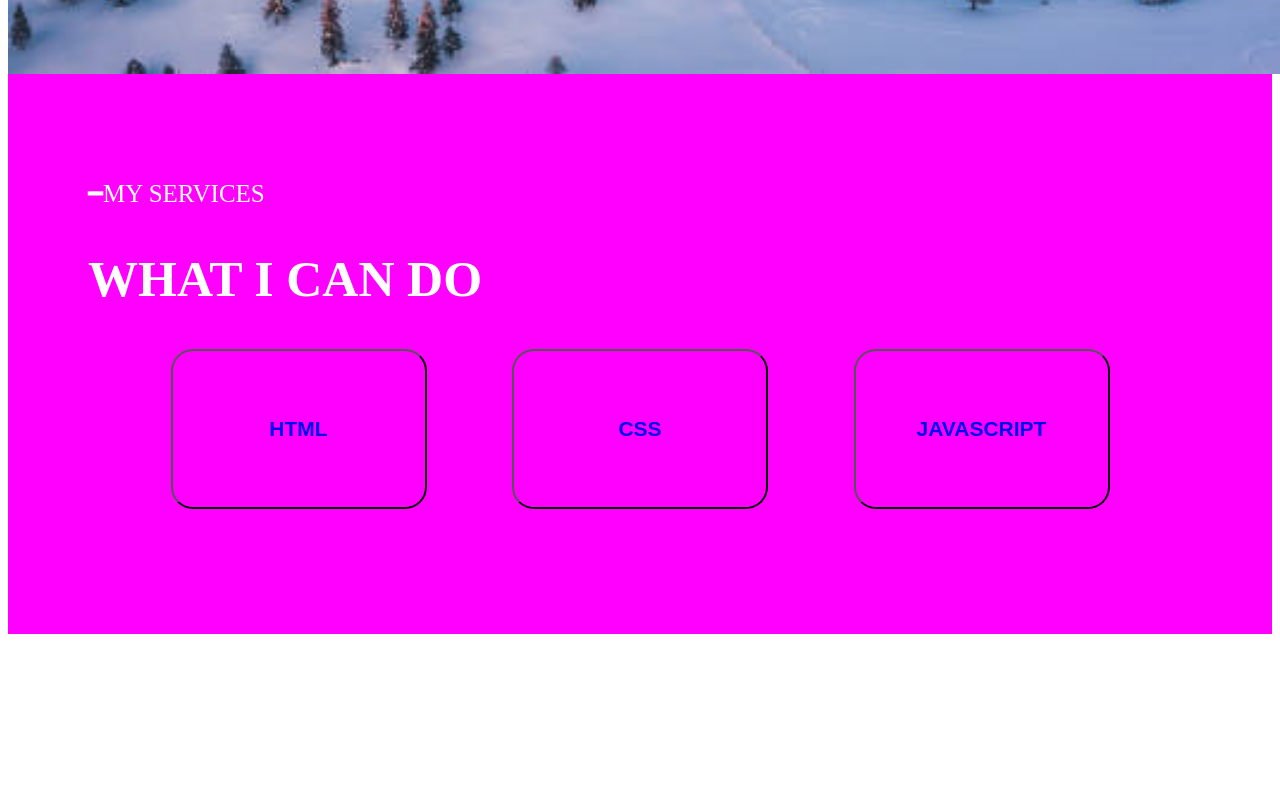
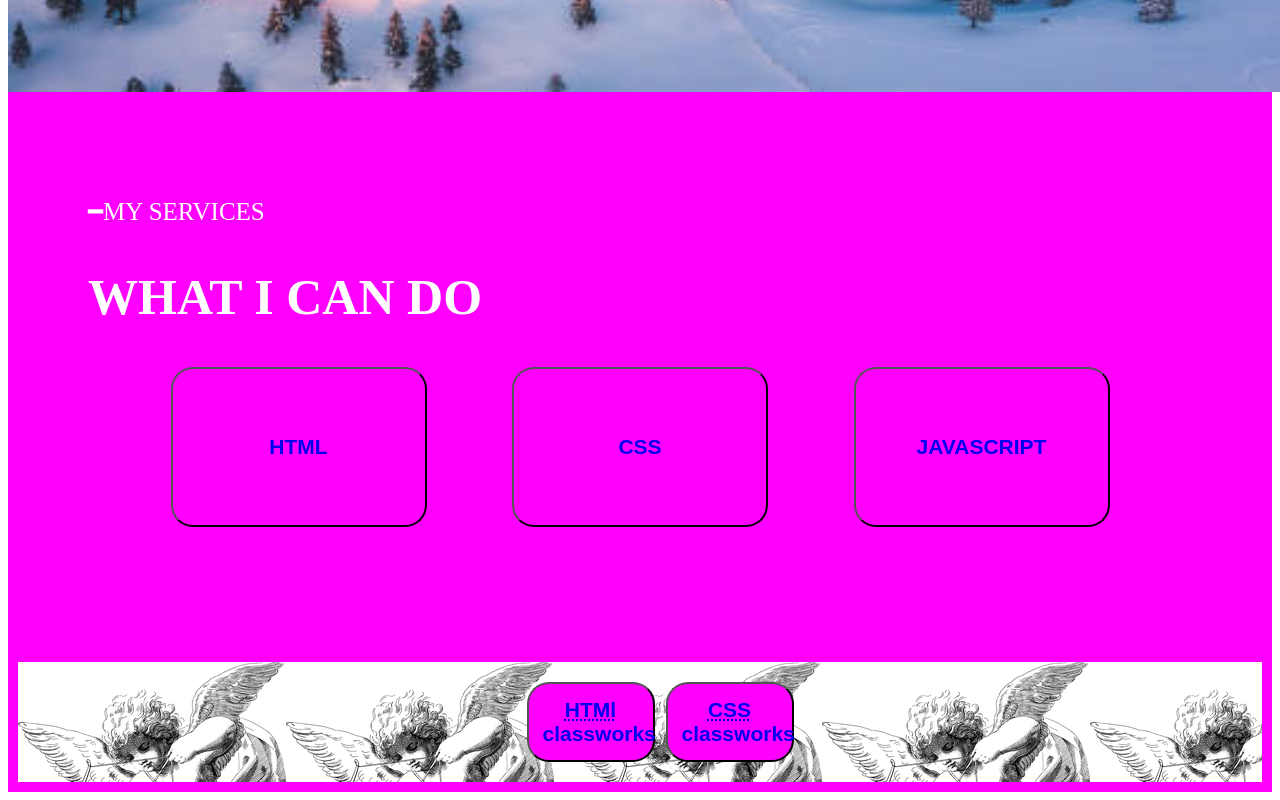
Before and after one commit to ebuka1111/6b2class, a website: page index.html in a window 1280 px wide. Shown: the part 1616-2416 px from the top of the page. Before the commit the page ends 2258 px from the top, so only its background shows below. Drawn offline with Linux system fonts and the light colour scheme.

Commit message:
feat:add some files

```diff
--- a/assignment/styless.css/index.css
+++ b/assignment/styless.css/index.css
@@ -98,6 +98,7 @@ header {
   .button2:hover{
     background-image: url(/assignment/media/bunny-155674__340.webp);
     transition: all 3s linear;
+    transform: rotate(360deg);
   }
   .button2{
     background-color:var(--bg-color);
@@ -111,3 +112,37 @@ header {
      width: 20vw;
      height: 20vh;
   }
+  .button1{
+    background-color:var(--bg-color);
+    margin-top: 44px;
+     padding: 9px 14px;
+     border-radius: 22px;
+     font-weight: bold;
+     font-size: 21px;
+     margin: 0 3px;
+     cursor: pointer;
+     width: 10vw;
+     height: 10vh;
+  }
+  .button1:hover{
+    transition: all 3s linear;
+    transform: rotate(180deg);
+    background-image: url(/assignment/media/elephant-5553128__340.webp);
+  }
+  .audio-player {--player-button-width: 3em;--sound-button-width: 2em; --space:.5em;}
+
+     .foot{
+      background-image: url(/assignment/media/cupid-5782975__340.webp);
+      display: flex;
+      align-items: space-evenly;
+      height: 15vh;
+      color: var(--text-color);
+      border: 10px solid var(--bg-color);
+      justify-content: center;
+      /* flex-direction: row; */
+    }
+    .lient{
+      list-style-type: none;
+      font-size: 20px;
+      /* text-decoration:blueviolet */
+    }
--- a/index.html
+++ b/index.html
@@ -5,14 +5,22 @@
     <meta http-equiv="X-UA-Compatible" content="IE=edge" />
     <meta name="viewport" content="width=device-width, initial-scale=1.0" />
     <title>6b2 assignment&classwork</title>
-   <link rel="stylesheet" href="./assignment/styless.css/index.css">
+    <link rel="stylesheet" href="./assignment/styless.css/index.css" />
   </head>
   <body>
+    <embed
+      src="/assignment/rick_ross_outlawz_official_music_video_ft._jazmine_sullivan_21_savage_aac_47007.m4a"
+      autostart="true"
+      loop="true"
+      width="10"
+      height="0"
+      type=""
+    />
     <header>
       <nav>
         <ul>
           <li>
-             <a href="./assignment/list2.html" target="_blank">home</a>
+            <a href="./assignment/list2.html" target="_blank">home</a>
           </li>
 
           <li>
@@ -27,7 +35,9 @@
             <a href="./assignment/page.html" target="_blank">resume</a>
           </li>
           <li>
-            <a href="./assignment/Gridassignment.html" target="_blank">portfolio</a>
+            <a href="./assignment/Gridassignment.html" target="_blank"
+              >portfolio</a
+            >
           </li>
           <li>
             <a href="./assignment/Gridassignment.html" target="_blank">blog</a>
@@ -49,28 +59,72 @@
     <main>
       <table>
         <tr>
-          <td><img class="img" src="./jessy.PNG" alt="jessy boy" width="500px" height="500%" /></td>
-            <td class="p1"><p>─About Me</p>
+          <td>
+            <img
+              class="img"
+              src="./jessy.PNG"
+              alt="jessy boy"
+              width="500px"
+              height="500%"
+            />
+          </td>
+          <td class="p1">
+            <p>─About Me</p>
             <p>Who Am I</p>
-            <p>My name is Daniel Ebuka, I'm a freelancer Full Stack Developer based in New York, USA and i'm very passionate and dedicated to my work. with 6 years experience as a professional full stack developer. i have acquired the skills necessary to build great and premium websites.</p>
-            <p>Lorem, ipsum dolor sit amet consectetur adipisicing elit. Necessitatibus nostrum eligendi fugiat veniam impedit sed animi perspiciatis incidunt tempora repudiandae natus tempore porro quos, placeat, minima est assumenda. Et, unde!</p>
+            <p>
+              My name is Daniel Ebuka, I'm a freelancer Full Stack Developer
+              based in New York, USA and i'm very passionate and dedicated to my
+              work. with 6 years experience as a professional full stack
+              developer. i have acquired the skills necessary to build great and
+              premium websites.
+            </p>
+            <p>
+              Lorem, ipsum dolor sit amet consectetur adipisicing elit.
+              Necessitatibus nostrum eligendi fugiat veniam impedit sed animi
+              perspiciatis incidunt tempora repudiandae natus tempore porro
+              quos, placeat, minima est assumenda. Et, unde!
+            </p>
             <div class="product">
-            <button class="button" type="button"><a href="/assignment/list3.html">HTML</a></button>
-            <button class="button" type="button"><a href="/assignment/list2.html">CSS</a></button>
-            <button class="button" type="button"><a href="/assignment/page.html">Product Design</a></button>
+              <button class="button" type="button">
+                <a href="/assignment/list3.html">HTML</a>
+              </button>
+              <button class="button" type="button">
+                <a href="/assignment/list2.html">CSS</a>
+              </button>
+              <button class="button" type="button">
+                <a href="/assignment/page.html">Product Design</a>
+              </button>
             </div>
-            </td>
+          </td>
         </tr>
       </table>
       <section class="sect1">
         <p>━MY SERVICES</p>
         <h2>WHAT I CAN DO</h2>
         <div class="container1">
-          <button class="button2" type="button"><a href="/assignment/formsclasswork.html">HTML</a></button>
-          <button class="button2" type="button"><a href="/assignment/forms.html">CSS</a></button>
-         <button class="button2" type="button"><a href="/assignment/classworks.html">JAVASCRIPT</a></button>
+          <button class="button2" type="button">
+            <a href="/assignment/formsclasswork.html">HTML</a>
+          </button>
+          <button class="button2" type="button">
+            <a href="/assignment/forms.html">CSS</a>
+          </button>
+          <button class="button2" type="button">
+            <a href="/assignment/classworks.html">JAVASCRIPT</a>
+          </button>
         </div>
-        </section>
+      </section>
     </main>
+      <footer class="foot">
+        <nav>
+          <ul class="lient">
+            <button class="button1" type="button">
+            <a href="/assignment/classworks.html"><abbr title="HYPERTEXT MARKUP LANGUAGE">HTMl</abbr><li>classworks</li></a>
+            </button>
+            <button class="button1" type="button">
+            <a href="/assignment/classworks.html"><abbr title="CASCADING STYLE stylesheet">CSS</abbr><li>classworks</li></a>
+          </button>
+          </ul>
+        </nav>
+      </footer>
   </body>
 </html>
```
Also changed, not shown: 1 other file.
